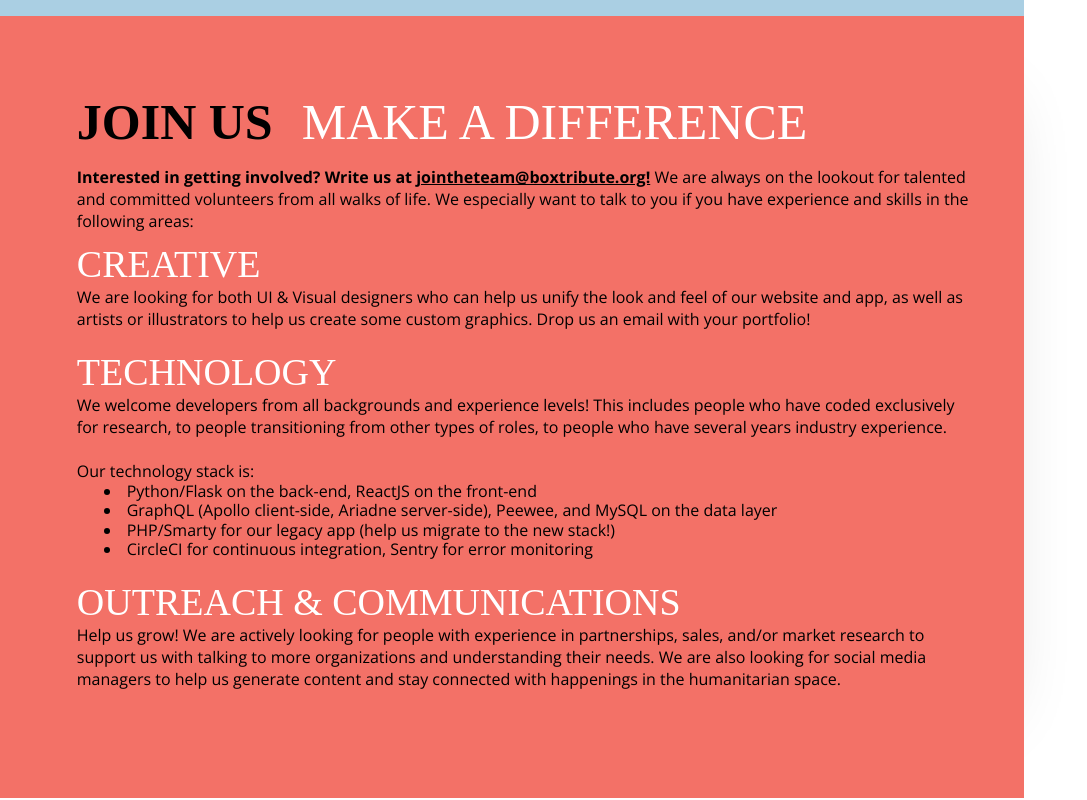
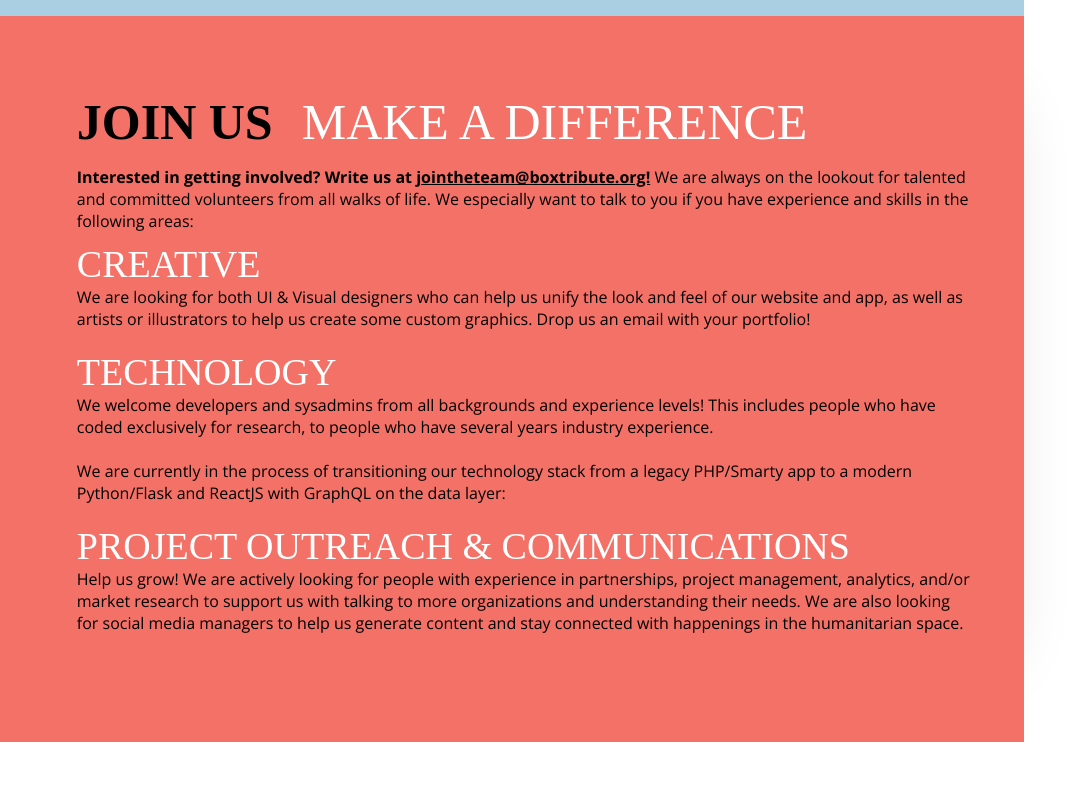
Before and after one commit to boxwise/boxtribute-landing, a plain HTML site: page index.html in a window 1280 px wide. Shown: the part 6440-7240 px from the top of the page, without its empty margins (0-1087 px from the left). After the commit the page ends 7184 px from the top, so only its background shows below. Drawn offline with nearby package versions, Linux system fonts and the light colour scheme; a web font is replaced by a local one.

Commit message:
Editing Tech Stack to be more concise

```diff
--- a/index.html
+++ b/index.html
@@ -436,19 +436,15 @@
             <div id="title">
                 <strong> TECHNOLOGY </strong>
             </div>
-            We welcome developers from all backgrounds and experience levels! This includes people who have coded exclusively for research, to people transitioning from other types of roles, to people who have several years industry experience.
+            We welcome developers and sysadmins from all backgrounds and experience levels! This includes people who have coded exclusively for research, to people who have several years industry experience.
             <br /> <br />
-            Our technology stack is: <br />
-            <li>Python/Flask on the back-end, ReactJS on the front-end </li>
-            <li>GraphQL (Apollo client-side, Ariadne server-side), Peewee, and MySQL on the data layer </li>
-            <li>PHP/Smarty for our legacy app (help us migrate to the new stack!) </li>
-            <li>CircleCI for continuous integration, Sentry for error monitoring </li>
+            We are currently in the process of transitioning our technology stack from a legacy PHP/Smarty app to a modern Python/Flask and ReactJS with GraphQL on the data layer: <br />
         </div>
         <div id="subheader" style="padding-bottom: 12%;">
             <div id = "title">
-                <strong> OUTREACH & COMMUNICATIONS </strong>
+                <strong> PROJECT OUTREACH & COMMUNICATIONS </strong>
             </div>
-            Help us grow! We are actively looking for people with experience in partnerships, sales, and/or market research to support us with talking to more organizations and understanding their needs. We are also looking for social media managers to help us generate content and stay connected with happenings in the humanitarian space.
+            Help us grow! We are actively looking for people with experience in partnerships, project management, analytics, and/or market research to support us with talking to more organizations and understanding their needs. We are also looking for social media managers to help us generate content and stay connected with happenings in the humanitarian space.
         </div>
     </section>
 
```
